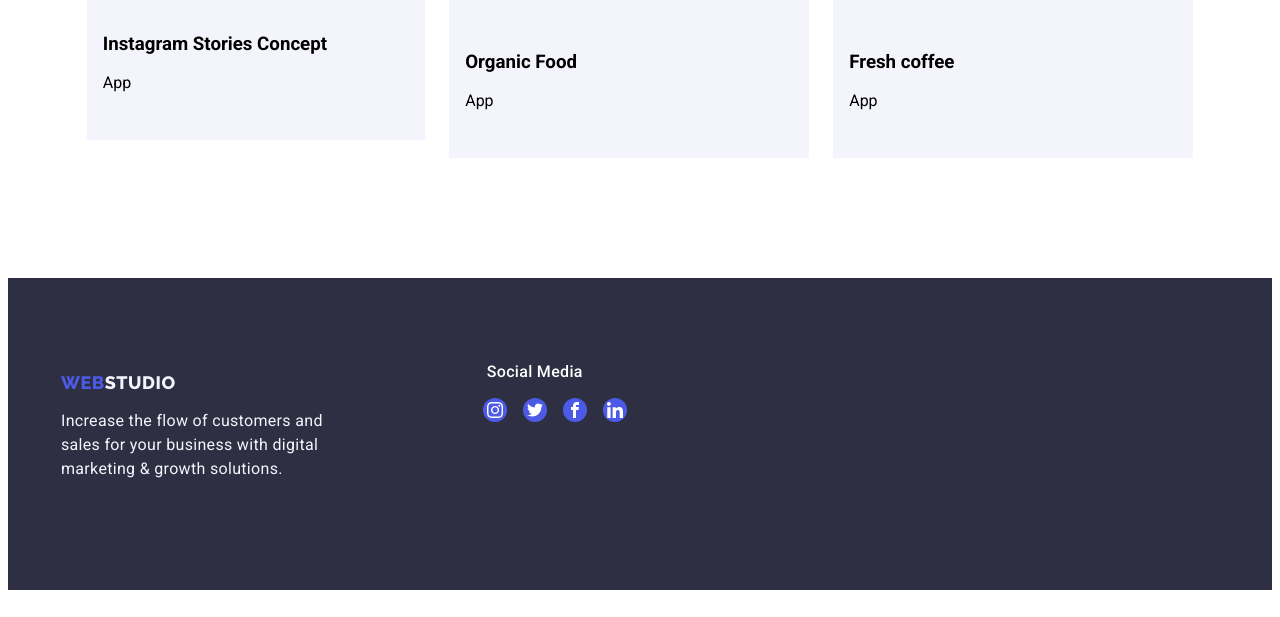
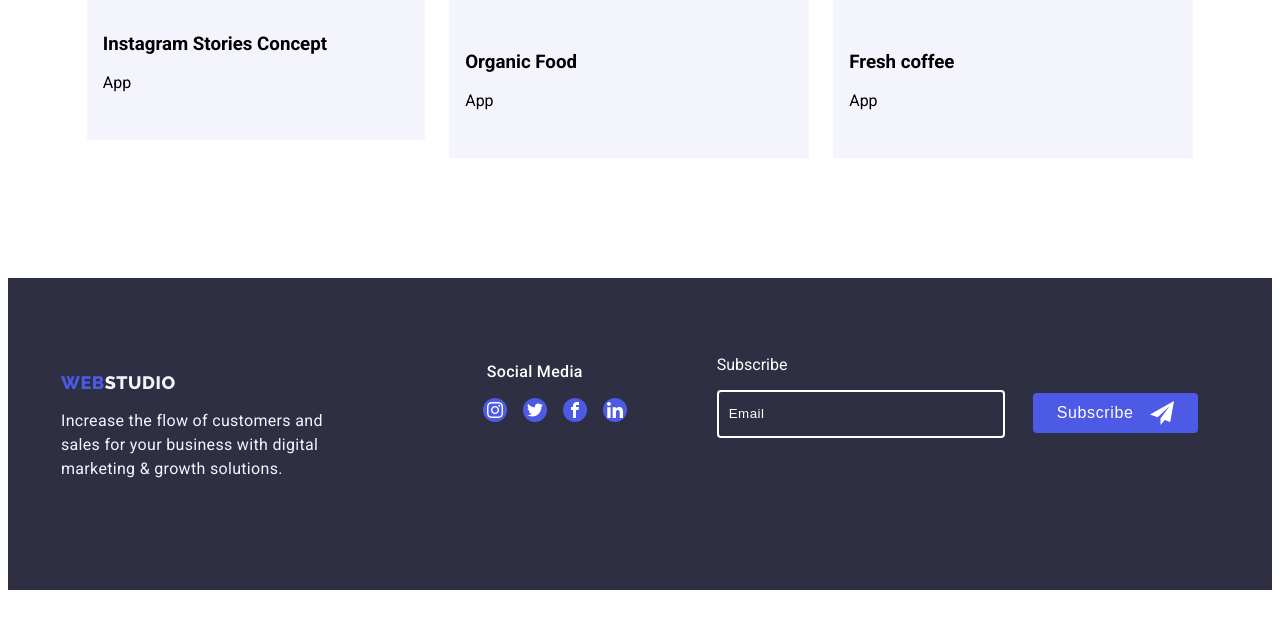
Before and after one commit to olsen1229/goit-markup-hw-06, a plain HTML site: page portfolio.html in a window 1280 px wide. Shown: the part 1541-2158 px from the top of the page. Drawn offline with Linux system fonts and the light colour scheme.

Commit message:
Update portfolio.html

```diff
--- a/portfolio.html
+++ b/portfolio.html
@@ -197,6 +197,19 @@
                     </ul>
                 </div>
             </div>
+            <div class="footer-sub">
+                <p class="footer-subscribe-text">Subscribe</p>
+                <form>
+                    <input type="text" placeholder="Email" class="input-sub" />
+                    <button class="btn-sub">
+                        Subscribe
+                        <svg width="24" height="24" class="sub-icon ">
+                            <use href="./images1/icons.svg#send"></use>
+                        </svg>
+                    </button>
+                </form>
+
+            </div>
 
 
         </footer>
```
